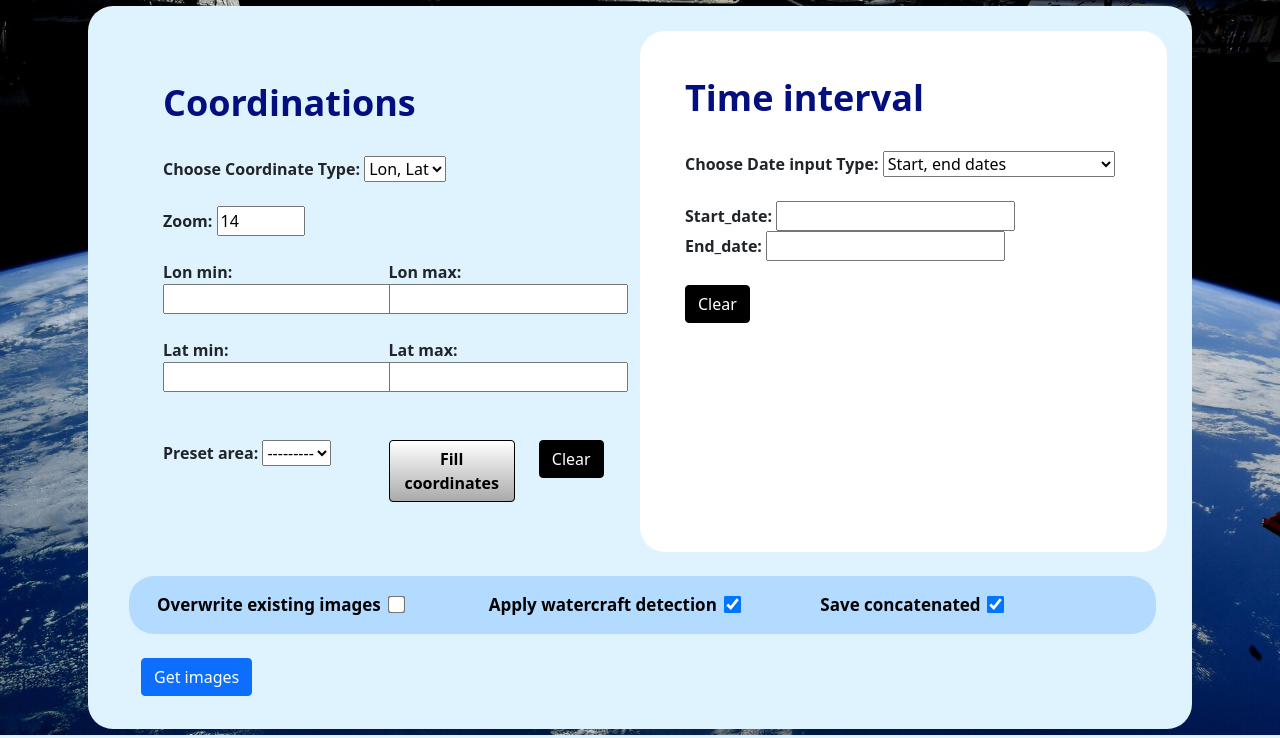
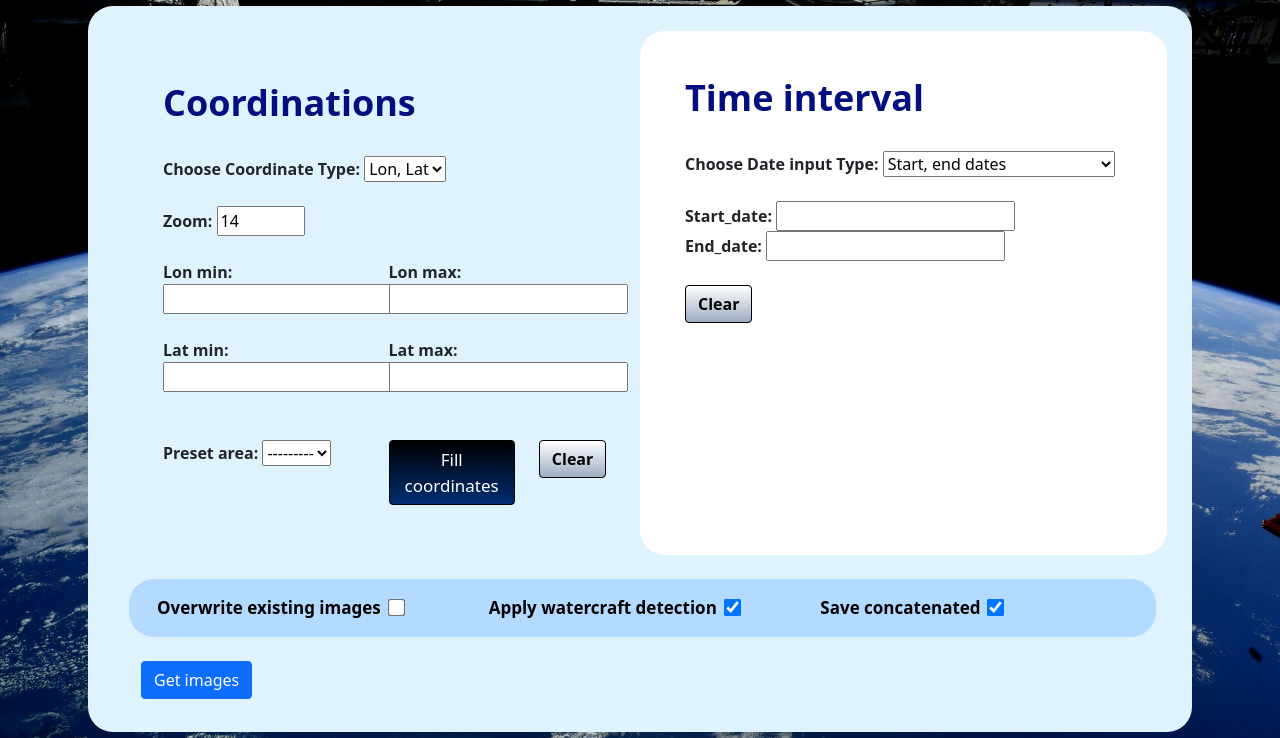
Before and after one commit to FarshadAmiri/Satellite_monitoring-webapp, a Django app: page /bbox-fetch in a window 1280 px wide. Shown: the part 65-803 px from the top of the page. Run offline with Django 4.2, Linux system fonts and the light colour scheme; data that the repository does not hold is empty; some libraries are stand-ins or nearby versions.

Commit message:
Update sentinel_fetch.css

```diff
--- a/static/css/fetch_data/sentinel_fetch.css
+++ b/static/css/fetch_data/sentinel_fetch.css
@@ -25,19 +25,21 @@ input[type=checkbox]
 
 
 #clear_coords, #clear_dates {
-  background-color: rgb(0, 0, 0);
-  color: rgb(255, 255, 255);
+  background-image: linear-gradient(to bottom, rgb(255, 255, 255), rgb(157, 173, 196));
+  background-size: 100%;
+  color: rgb(0, 0, 0);
   border-color: rgb(0, 0, 0);
-  /* font-weight: bolder; */
+  font-weight: bolder;
   font-size: 16px;
 }
 
 #fill_coords {
-  background-image: linear-gradient(to bottom, rgb(255, 255, 255), rgb(170, 170, 170));
+  /* background-image: linear-gradient(to bottom, rgb(255, 255, 255), rgb(170, 170, 170)); */
+  background-image: linear-gradient(to bottom, rgb(0, 0, 0), rgb(0, 46, 114));
   background-size: 100%;
   background-position: up;
-  color: rgb(0, 0, 0);
+  color: rgb(255, 255, 255);
   border-color: rgb(0, 0, 0);
-  font-weight: bold;
-  font-size: 16px;
+  /* font-weight: bold; */
+  font-size: 17px;
   }
```
